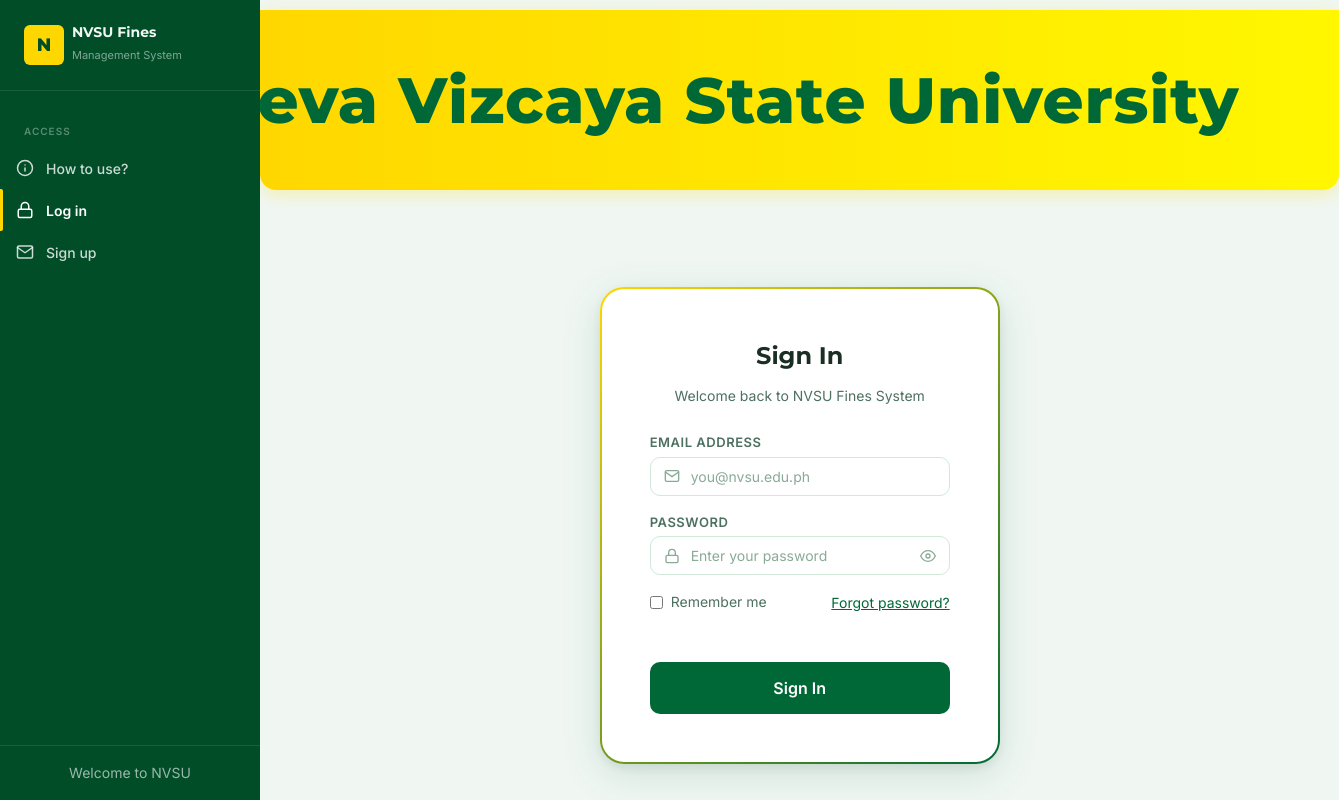
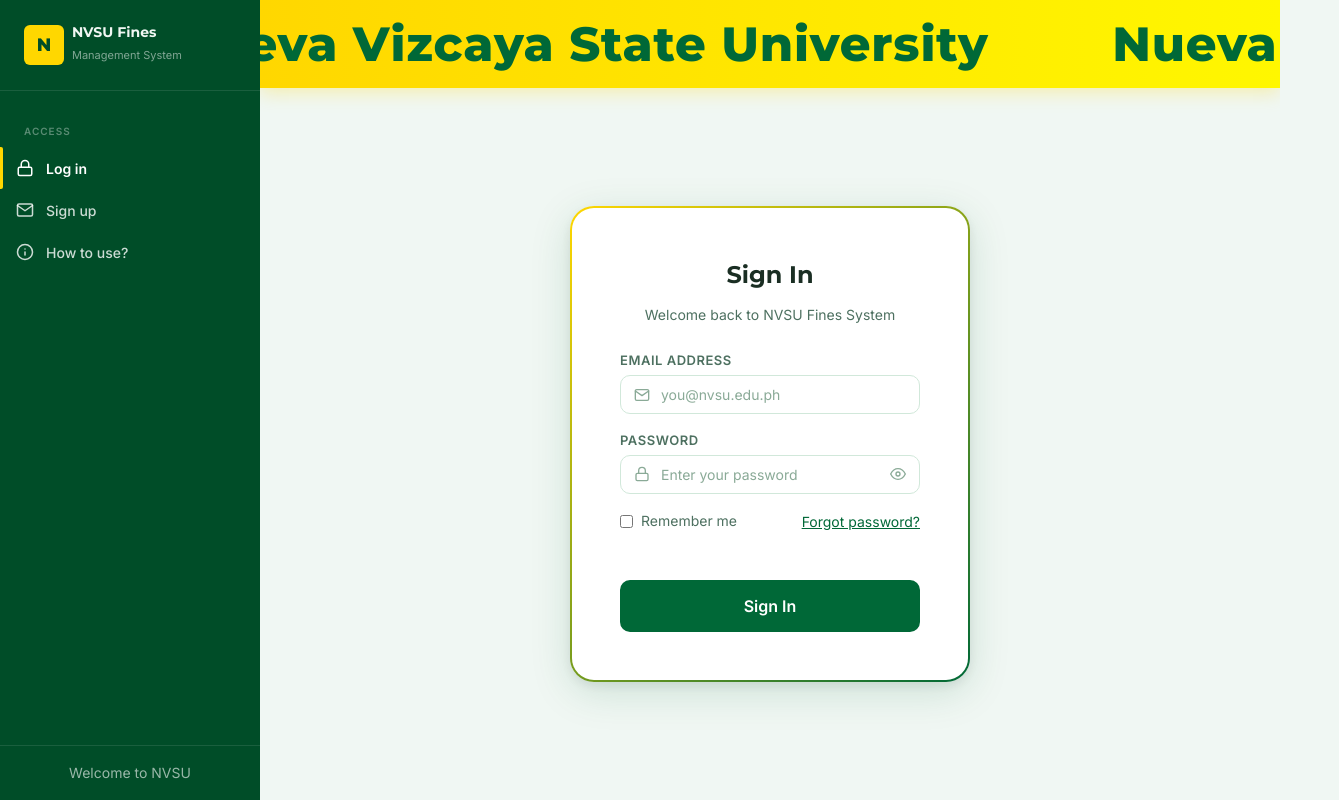
Before and after one commit to iHoshiii/Fines-System, a Next.js app in the folder frontend/: page /login in a window 1280 px wide. Shown: the whole page, 1339 px wide, since content can reach past the window. Built offline with nearby package versions, Linux system fonts and the light colour scheme; no server answers.

Commit message:
(4) NVSU loop

```diff
--- a/frontend/src/app/login/page.tsx
+++ b/frontend/src/app/login/page.tsx
@@ -170,33 +170,29 @@
         <div className="app-layout">
             <style>{`
         @keyframes scrollText {
-                    0% {
-                        transform: translateX(100%);
+            0% { transform: translateX(0); }
+            100% { transform: translateX(-50%); }
         }
-                    100% {
-                        transform: translateX(-100%);
-                    }
-                }
-
         .animated-header {
             background: linear-gradient(to right, #FFD700, #FFF700);
-                    height: 20vh;
-                    min-height: 180px;
+            height: 11vh;
             overflow: hidden;
             display: flex;
             align-items: center;
-                    justify-content: center;
+            justify-content: flex-start;
             position: relative;
             box-shadow: 0 4px 18px rgba(255, 215, 0, 0.3);
-                    border-radius: 0 0 var(--radius-lg) var(--radius-lg);
         }
-
+        .marquee-wrapper {
+            display: flex;
+            white-space: nowrap;
+            animation: scrollText 10s linear infinite;
+        }
         .animated-text {
             color: #006837;
-                    font-size: clamp(2rem, 5vw, 4.2rem);
+            font-size: 3rem;
             font-weight: 800;
-                    white-space: nowrap;
-                    animation: scrollText 10s linear infinite;
+            padding-right: 50px;
             font-family: 'Montserrat', sans-serif;
             letter-spacing: 0.8px;
             line-height: 1;
@@ -216,11 +212,11 @@
                 {/* Tab Navigation */}
                 <nav className="sidebar-nav">
                     <div className="sidebar-section-label">Access</div>
-                    {(['how-to-use', 'login', 'signup'] as const).map((tab) => {
+                    {(['login', 'signup', 'how-to-use', ] as const).map((tab) => {
                         const labels = {
+                            'login': 'Log in',
+                            'signup': 'Sign up',
                             'how-to-use': 'How to use?',
-                            'login': 'Log in',
-                            'signup': 'Sign up'
                         };
                         const isActive = activeTab === tab;
 
@@ -263,11 +259,16 @@
             </aside>
 
             {/* Main Content */}
-            <main className="main-content">
-                <div className="page-content" style={{ padding: '10px 0px 20px', display: 'flex', flexDirection: 'column', alignItems: 'center' }}>
-                    <div className="animated-header" style={{ marginBottom: 32, width: '100%' }}>
-                        <div className="animated-text">Nueva Vizcaya State University</div>
+            <main className="main-content" style={{ overflowY: 'auto', display: 'flex', flexDirection: 'column', minHeight: '100vh' }}>
+                <div className="animated-header" style={{ width: '100%' }}>
+                    <div className="marquee-wrapper">
+                        <div className="animated-text">Nueva Vizcaya State University &nbsp;&nbsp;&nbsp;&nbsp;</div>
+                        <div className="animated-text">Nueva Vizcaya State University &nbsp;&nbsp;&nbsp;&nbsp;</div>
+                        <div className="animated-text">Nueva Vizcaya State University &nbsp;&nbsp;&nbsp;&nbsp;</div>
+                        <div className="animated-text">Nueva Vizcaya State University &nbsp;&nbsp;&nbsp;&nbsp;</div>
                     </div>
+                </div>
+                <div className="page-content" style={{ padding: '32px 24px', display: 'flex', flexDirection: 'column', alignItems: 'center', justifyContent: 'center', flex: 1 }}>
 
                     {/* Error display */}
                     {error && (
@@ -329,7 +330,7 @@
                 )}
 
                 {activeTab === 'login' && (
-                    <div className="login-card" style={{ marginTop: '65px', marginLeft: 'auto', marginRight: 'auto', width: '400px'}}>
+                    <div className="login-card" style={{ marginLeft: 'auto', marginRight: 'auto', width: '400px'}}>
                         <div style={{ display: 'flex', flexDirection: 'column', alignItems: 'center', gap: 10, marginBottom: 24 }}>
                             <h2 style={{ fontSize: '1.5rem', fontWeight: 'bold', margin: 0 }}>
                                 Sign In
```
Lines whose indentation alone changed are shown as unchanged.
